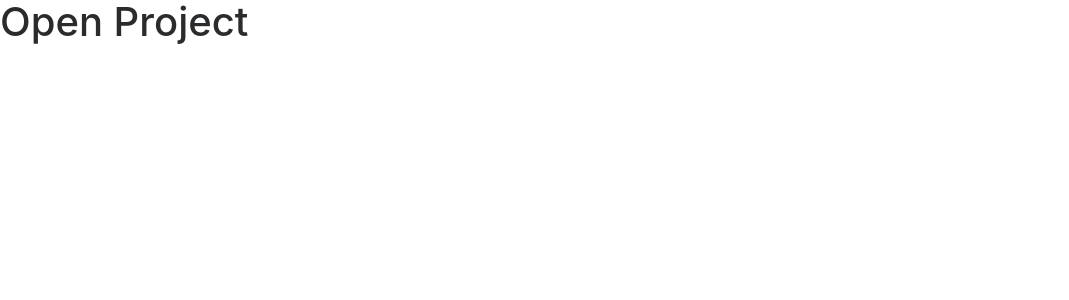
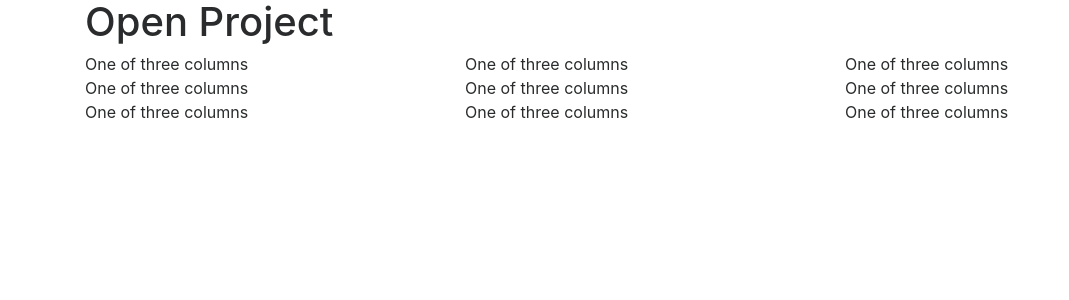
Before and after one commit to jwcnewton/Open-project, an Angular app: page / in a window 1280 px wide. Shown: the top 300 px of the page, without its empty margins (0-1069 px from the left). Built offline with nearby package versions, Linux system fonts and the light colour scheme.

Commit message:
Added grid references

```diff
--- a/src/app/app.component.html
+++ b/src/app/app.component.html
@@ -1,3 +1,38 @@
-<h1>
-  {{title}}
-</h1>
+<div class="container">
+    <h1>
+        {{title}}
+    </h1>
+    <div class="row align-items-start">
+        <div class="col">
+            One of three columns
+        </div>
+        <div class="col">
+            One of three columns
+        </div>
+        <div class="col">
+            One of three columns
+        </div>
+    </div>
+    <div class="row align-items-center">
+        <div class="col">
+            One of three columns
+        </div>
+        <div class="col">
+            One of three columns
+        </div>
+        <div class="col">
+            One of three columns
+        </div>
+    </div>
+    <div class="row align-items-end">
+        <div class="col">
+            One of three columns
+        </div>
+        <div class="col">
+            One of three columns
+        </div>
+        <div class="col">
+            One of three columns
+        </div>
+    </div>
+</div>
```
